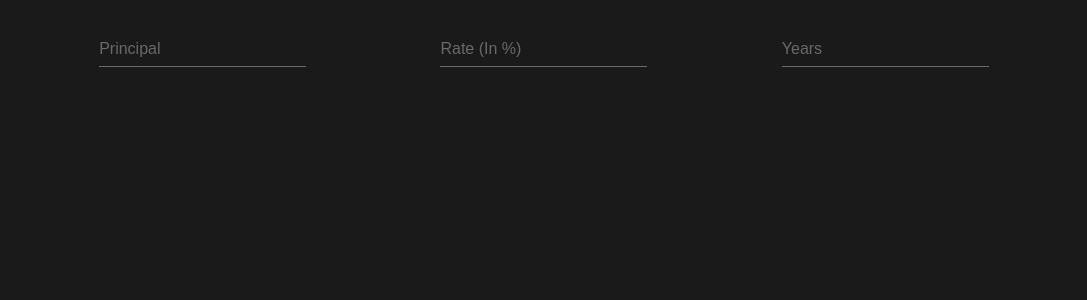
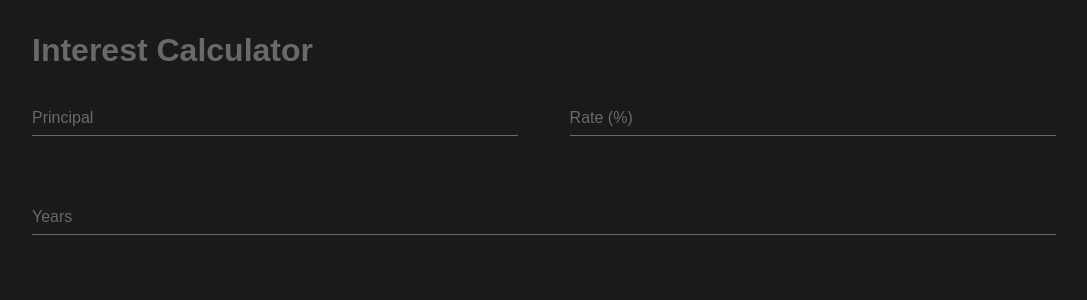
Before and after one commit to daviavmello/interest-calculator, a React (Create React App) app: page / in a window 1280 px wide. Shown: the top 300 px of the page, without its empty margins (96-1183 px from the left). Built offline with nearby package versions, Linux system fonts and the light colour scheme.

Commit message:
column gap

```diff
--- a/src/App.tsx
+++ b/src/App.tsx
@@ -4,6 +4,7 @@ import { Interest } from "./components/Interest";
 
 const App: React.FC = () => (
   <Fragment>
+    <h1>interest calculator</h1>
     <Inputs />
     <Interest />
   </Fragment>
--- a/src/components/Inputs.tsx
+++ b/src/components/Inputs.tsx
@@ -30,7 +30,7 @@ export const Inputs: React.FC = () => {
       />
       <Input
         type="number"
-        placeholder="rate (in %)"
+        placeholder="rate (%)"
         onChange={(e) => setRate(Number(e.target.value))}
       />
       <Input
@@ -45,5 +45,7 @@ export const Inputs: React.FC = () => {
 const Wrapper = styled.div`
   display: flex;
   flex-direction: row;
+  flex-flow: wrap;
+  gap: 5%;
 `;
 const Input = styled.input``;
--- a/src/components/Interest.tsx
+++ b/src/components/Interest.tsx
@@ -10,8 +10,6 @@ export const Interest: React.FC = () => {
   );
 
   const amountInUsd = new Intl.NumberFormat('en-US', { style: 'currency', currency: 'USD', currencyDisplay: 'narrowSymbol'}).format(interest);
-
-  console.log(interest);
 
   return (
     <>
--- a/src/styles/GlobalStyle.ts
+++ b/src/styles/GlobalStyle.ts
@@ -10,8 +10,8 @@ html {
   background: ${colors.primary};
 h1 {
   font-family: Arial, Helvetica, sans-serif;
-  text-transform: uppercase;
-  color: ${colors.light};
+  text-transform: capitalize;
+  color: ${colors.medium};
   margin: 0;
 }
 
@@ -26,8 +26,10 @@ input {
   color: ${colors.secondary};
   border: 0;
   border-bottom: 1px solid ${colors.medium};
+  margin: 2rem 0;
   padding: 0.5rem 0;
   font-size: 1rem;
+  flex: 1 1 calc(33.33% - 2rem);
   ::placeholder {
     color: ${colors.medium};
     text-transform: capitalize;
```
